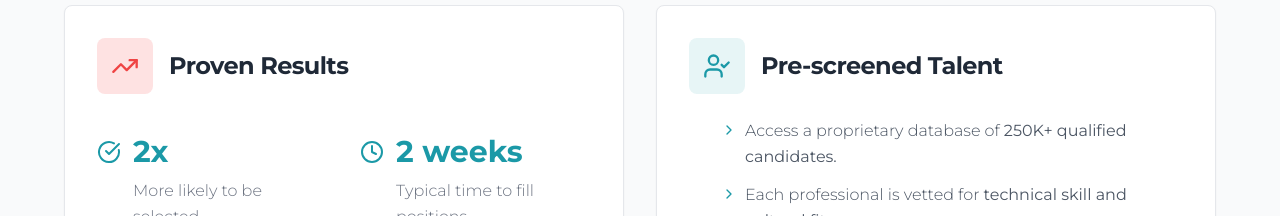
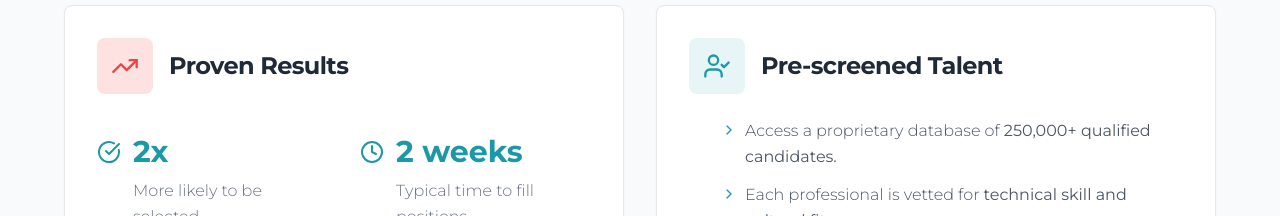
Before and after one commit to mashaamacharia/connect-tech, a Next.js app: page / in a window 1280 px wide. Shown: the part 1060-1276 px from the top of the page. Built offline with nearby package versions, Linux system fonts and the light colour scheme.

Commit message:
Update candidate count from 250K to 250,000

```diff
--- a/app/ClientPage.tsx
+++ b/app/ClientPage.tsx
@@ -249,7 +249,7 @@ export default function ClientPage() {
                 <li className="flex items-start">
                   <ChevronRight className="h-4 w-4 text-primary mr-2 mt-1 flex-shrink-0" />
                   <span>
-                    Access a proprietary database of <strong>250K+ qualified candidates.</strong>
+                    Access a proprietary database of <strong>250,000+ qualified candidates.</strong>
                   </span>
                 </li>
                 <li className="flex items-start">
```
